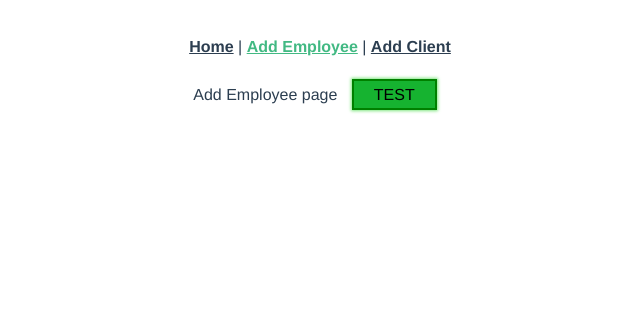
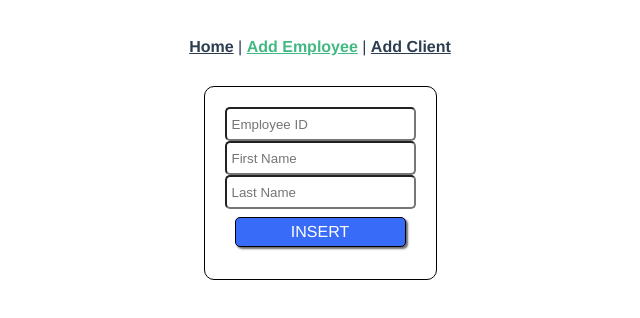
Before and after one commit to prakhar1803/crud-app, a Vue app: page /addemployee in a window 1280 px wide. Shown: the top 318 px of the page, without its empty margins (320-960 px from the left). Built offline with nearby package versions, Linux system fonts and the light colour scheme.

Commit message:
left at 4:13pm

```diff
--- /dev/null
+++ b/public/flex.css
@@ -0,0 +1,13 @@
+.flex{display:flex} .f-row{flex-direction:row} .f-column{flex-direction:column} .f-wrap{flex-flow: wrap}
+.o-1{order: 1} .o-2{order: 2} .o-3{order: 3} .o-4{order: 4} .o-5{order: 5}
+.f-jcc{justify-content: center} .f-jcs{justify-content: flex-start} .f-jce{justify-content: flex-end}
+.f-jsc{justify-self: center} .f-jss{justify-self: flex-start} .f-jse{justify-self: flex-end}
+.f-jca{justify-content: space-around} .f-jcb{justify-content: space-between} .f-aic{align-items: center}
+.f-ais{align-items: flex-start} .f-aie{align-items: flex-end} .f-asc{align-self: center}
+.f-ass{align-self: flex-start} .f-ase{align-self: flex-end} .min-vh-100{min-height: 100vh}
+.fw-100{width: 100%} .fh-100 {height: 100%} .fw-50{width: 50%} .u{text-decoration: underline} .b{font-weight: bolder}
+.none{display: none} .tac{text-align: center} .tal{text-align: left} .tar{text-align: right}
+.taj{text-align: justify} .mp-0{margin: 0; padding: 0} .ox-h{overflow-x: hidden} .oy-h{overflow-y: hidden}
+.o-h{overflow: hidden} .font-white{color:white} .pa{position:absolute}
+.pr{position:relative} .pf{position:fixed} .ps{position:sticky} .b-0{bottom: 0} .t-0{top: 0}
+.bdw{border: 1px solid white} .bdb{border: 1px solid black}
--- a/public/index.html
+++ b/public/index.html
@@ -5,7 +5,8 @@
     <meta http-equiv="X-UA-Compatible" content="IE=edge">
     <meta name="viewport" content="width=device-width,initial-scale=1.0">
     <link rel="icon" href="<%= BASE_URL %>favicon.ico">
-    <title><%= htmlWebpackPlugin.options.title %></title>
+    <link rel="stylesheet" href="flex.css">
+    <title>CRUD App</title>
   </head>
   <body>
     <noscript>
--- /dev/null
+++ b/src/components/FormCard.vue
@@ -0,0 +1,49 @@
+<template>
+  <div class="form-card flex f-column">
+    <input-field
+        v-for="(field, index) in fields" :key="index"
+        :holder="field"
+        v-model="forminfo[index]"
+    ></input-field>
+    <go-btn :value="btntext"></go-btn>
+  </div>
+</template>
+
+<script>
+import GoBtn from './GoBtn'
+import InputField from './InputField'
+
+export default {
+    components: {
+        GoBtn,
+        InputField
+    },
+    props: {
+        fields: {
+            type: Array,
+            dafault: ['Enter text']
+        },
+        btntext: String
+    },
+    data() {
+        return {
+            forminfo: ['', '', '', '']
+        }
+    },
+    computed: {
+
+    }
+
+}
+</script>
+
+<style>
+    .form-card {
+        margin: 0;
+        min-width: 100px;
+        max-width: 300px;
+        padding: 20px;
+        border: 1px solid black;
+        border-radius: 10px;
+    }
+</style>
--- a/src/components/GoBtn.vue
+++ b/src/components/GoBtn.vue
@@ -1,12 +1,38 @@
 <template>
-    <a :href="goto" class="go-btn">{{ value }}</a>
+    <a :href="goto" class="go-btn"
+       :class="{ 'bg-change-red' : getred, 'bg-change-green' : getgreen, 'bg-change-blue' : getblue }"
+    >{{ value }}</a>
 </template>
 
 <script>
 export default {
     props: {
-        value: String,
-        goto: String
+        value: {
+            type: String,
+            default: "Submit"
+        },
+        goto: String,
+        color: {
+            type: String,
+            default: "blue"
+        }
+    },
+    computed: {
+        getred() {
+            if(this.color == "red")
+                return true
+            return false
+        },
+        getgreen() {
+            if(this.color == "green")
+                return true
+            return false
+        },
+        getblue() {
+            if(this.color == "blue")
+                return true
+            return false
+        }
     }
 }
 </script>
@@ -15,19 +41,35 @@ export default {
     .go-btn {
         margin: 10px;
         padding: 5px 20px;
-        min-height: 40px;
+        max-height: 40px;
         min-width: 60px;
         font-size: 1em;
-        background: rgb(22, 179, 48);
-        color: black;
+        color: rgb(255, 255, 255);
         text-transform: uppercase;
-        border: 2px solid green;
-        box-shadow: 0px 0px 3px 1px rgb(127, 230, 127);
-        transition: .2s;
+        border: 1px solid rgb(0, 0, 0);
+        border-radius: 5px;
+        position: relative;
+        box-shadow: 2px 2px 2px 0px rgba(46, 46, 46, 0.7);
+        top: -2px;
+        -webkit-user-select: none; /* Safari */
+        -moz-user-select: none; /* Firefox */
+        -ms-user-select: none; /* IE10+/Edge */
+        user-select: none; /* Standard */
     }
     .go-btn:hover {
         cursor: pointer;
-        box-shadow: 0px 0px 5px 3px rgb(127, 230, 127);
-        transition: .2s;
+    }
+    .go-btn:active{
+        top: 0;
+        box-shadow: none;
+    }
+    .bg-change-green {
+        background: rgb(22, 179, 48);
+    }
+    .bg-change-red {
+        background: rgb(211, 34, 34);
+    }
+    .bg-change-blue {
+        background: rgb(56, 107, 247);
     }
 </style>
--- a/src/components/HelloWorld.vue
+++ /dev/null
@@ -1,114 +0,0 @@
-<template>
-  <div class="hello">
-    <h1>{{ msg }}</h1>
-    <p>
-      For a guide and recipes on how to configure / customize this project,<br />
-      check out the
-      <a href="https://cli.vuejs.org" target="_blank" rel="noopener"
-        >vue-cli documentation</a
-      >.
-    </p>
-    <h3>Installed CLI Plugins</h3>
-    <ul>
-      <li>
-        <a
-          href="https://github.com/vuejs/vue-cli/tree/dev/packages/%40vue/cli-plugin-babel"
-          target="_blank"
-          rel="noopener"
-          >babel</a
-        >
-      </li>
-      <li>
-        <a
-          href="https://github.com/vuejs/vue-cli/tree/dev/packages/%40vue/cli-plugin-eslint"
-          target="_blank"
-          rel="noopener"
-          >eslint</a
-        >
-      </li>
-    </ul>
-    <h3>Essential Links</h3>
-    <ul>
-      <li>
-        <a href="https://vuejs.org" target="_blank" rel="noopener">Core Docs</a>
-      </li>
-      <li>
-        <a href="https://forum.vuejs.org" target="_blank" rel="noopener"
-          >Forum</a
-        >
-      </li>
-      <li>
-        <a href="https://chat.vuejs.org" target="_blank" rel="noopener"
-          >Community Chat</a
-        >
-      </li>
-      <li>
-        <a href="https://twitter.com/vuejs" target="_blank" rel="noopener"
-          >Twitter</a
-        >
-      </li>
-      <li>
-        <a href="https://news.vuejs.org" target="_blank" rel="noopener">News</a>
-      </li>
-    </ul>
-    <h3>Ecosystem</h3>
-    <ul>
-      <li>
-        <a href="https://router.vuejs.org" target="_blank" rel="noopener"
-          >vue-router</a
-        >
-      </li>
-      <li>
-        <a href="https://vuex.vuejs.org" target="_blank" rel="noopener">vuex</a>
-      </li>
-      <li>
-        <a
-          href="https://github.com/vuejs/vue-devtools#vue-devtools"
-          target="_blank"
-          rel="noopener"
-          >vue-devtools</a
-        >
-      </li>
-      <li>
-        <a href="https://vue-loader.vuejs.org" target="_blank" rel="noopener"
-          >vue-loader</a
-        >
-      </li>
-      <li>
-        <a
-          href="https://github.com/vuejs/awesome-vue"
-          target="_blank"
-          rel="noopener"
-          >awesome-vue</a
-        >
-      </li>
-    </ul>
-  </div>
-</template>
-
-<script>
-export default {
-  name: "HelloWorld",
-  props: {
-    msg: String
-  }
-};
-</script>
-
-<!-- Add "scoped" attribute to limit CSS to this component only -->
-<style scoped>
-h3 {
-  margin: 40px 0 0;
-}
-ul {
-  list-style-type: none;
-  padding: 0;
-}
-li {
-  display: inline-block;
-  margin: 0 10px;
-}
-a {
-  color: #42b983;
-}
-</style>
--- /dev/null
+++ b/src/components/InputField.vue
@@ -0,0 +1,33 @@
+<template>
+  <input class="input-field"
+        :type="datatype"
+        :placeholder="holder"
+  >
+</template>
+
+<script>
+export default {
+    props: {
+        datatype: {
+            type: String,
+            default: "text"
+        },
+        holder: {
+            type: String
+        }
+    }
+}
+</script>
+
+<style>
+    .input-field {
+        margin: 0;
+        padding: 5px;
+        height: 20px;
+        min-width: 80px;
+        border-radius: 5px;
+    }
+    .input-field:focus {
+        border: 2px solid blue;
+    }
+</style>
--- a/src/views/AddEmployee.vue
+++ b/src/views/AddEmployee.vue
@@ -1,15 +1,27 @@
 <template>
-  <div id="add-emp">
-    Add Employee page
-    <go-btn value="test"></go-btn>
+  <div id="add-emp" class="flex f-column f-aic">
+    <form-card
+      :fields="fields"
+      btntext="insert"
+    ></form-card>
   </div>
 </template>
 
 <script>
-import GoBtn from '../components/GoBtn.vue'
+import FormCard from '../components/FormCard'
+
 export default {
   components: {
-    GoBtn
+    FormCard
+  },
+  data() {
+    return {
+      fields: [
+        "Employee ID",
+        "First Name",
+        "Last Name"
+      ]
+    }
   }
 }
 </script>
--- a/src/views/Home.vue
+++ b/src/views/Home.vue
@@ -5,13 +5,8 @@
 </template>
 
 <script>
-// @ is an alias to /src
-import HelloWorld from "@/components/HelloWorld.vue";
 
 export default {
-  name: "Home",
-  components: {
-    HelloWorld
-  }
+
 };
 </script>
```
